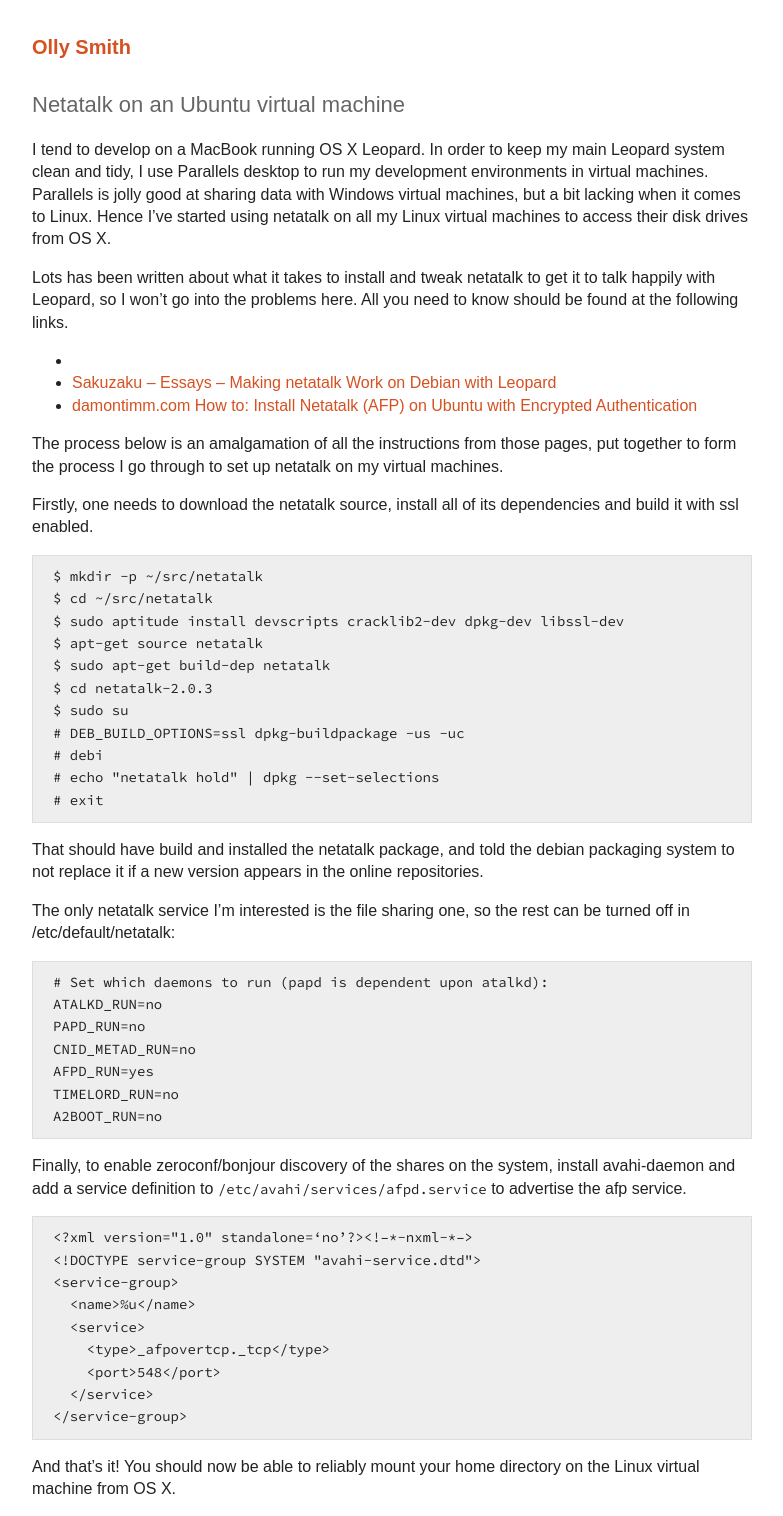
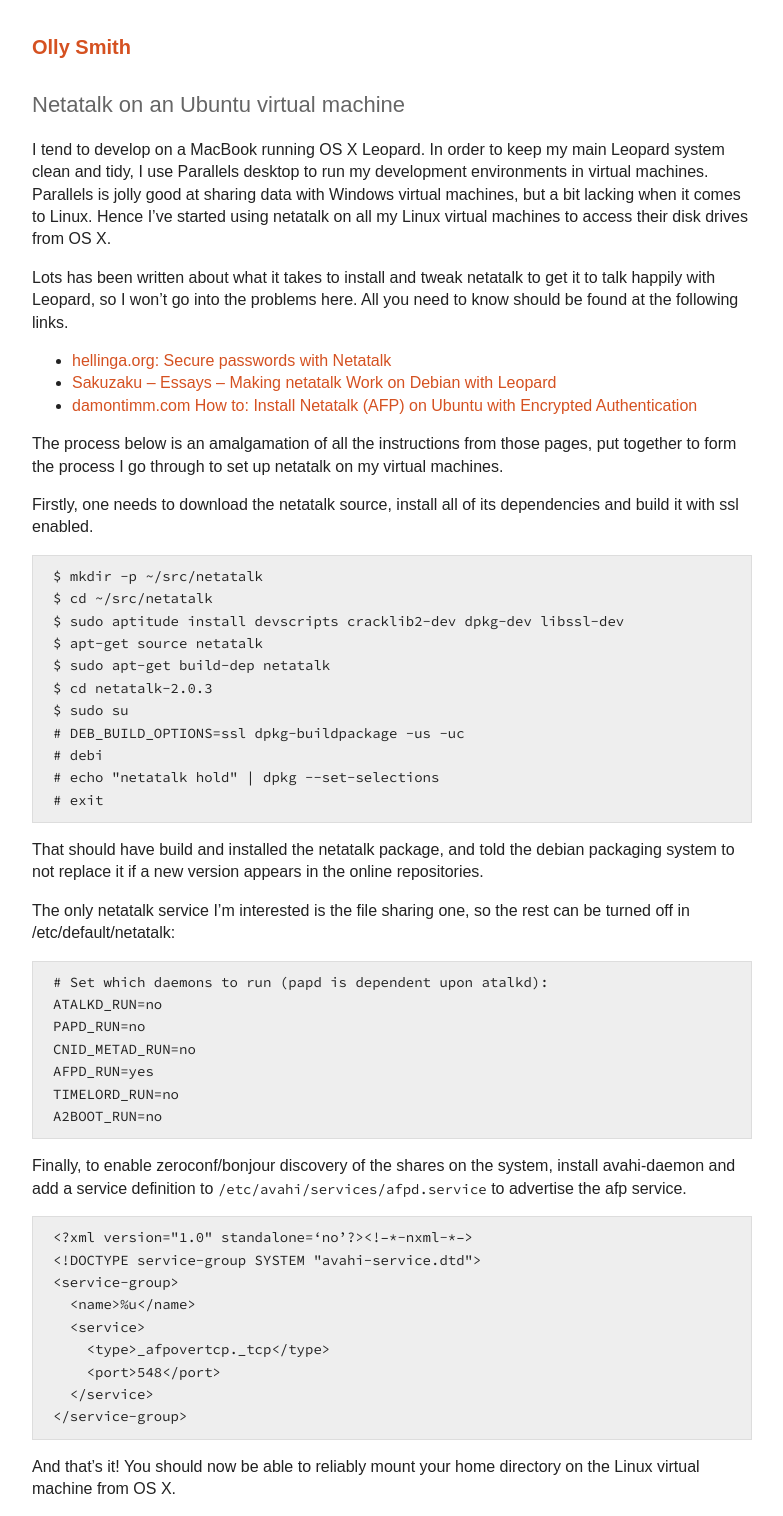
Before and after one commit to oesmith/oesmith.github.com, a Jekyll site: the page built from _posts/2008-09-24-netatalk-on-ubuntu-virtual-machine.md, in a window 1280 px wide. Shown: the whole page, without its empty margins (248-1031 px from the left). Built offline with Jekyll 4.4.1, drawn with Linux system fonts in a browser that asks for light colours; some web fonts are replaced.

Commit message:
Tidy up some more old posts.

```diff
--- a/_posts/2008-09-24-netatalk-on-ubuntu-virtual-machine.md
+++ b/_posts/2008-09-24-netatalk-on-ubuntu-virtual-machine.md
@@ -3,7 +3,6 @@
 title: Netatalk on an Ubuntu virtual machine
 alias: /post/470778673/netatalk-on-an-ubuntu-virtual-machine
 ---
-
 I tend to develop on a MacBook running OS X Leopard. In order to keep my main
 Leopard system clean and tidy, I use Parallels desktop to run my development
 environments in virtual machines. Parallels is jolly good at sharing data with
@@ -15,7 +14,7 @@
 it to talk happily with Leopard, so I won’t go into the problems here. All you
 need to know should be found at the following links.
 
-* [[hellinga.org]: Secure passwords with Netatalk][1]
+* [hellinga.org: Secure passwords with Netatalk][1]
 * [Sakuzaku – Essays – Making netatalk Work on Debian with Leopard][2]
 * [damontimm.com How to: Install Netatalk (AFP) on Ubuntu with Encrypted Authentication][3]
 
```
Also changed, not shown: _posts/2011-07-21-make-timemachine-in-osx-lion-work-with-debian-squeeze.md (+0 -1 lines), _posts/2011-11-05-debian-wheezy-killed-my-pogoplug.md (+0 -1 lines), _posts/2012-01-08-graceful-shutdown-node-js-express.md (+1 -2 lines), _posts/2012-07-29-install-ree-1-8-7-in-osx-mountain-lion.md (+0 -1 lines).
